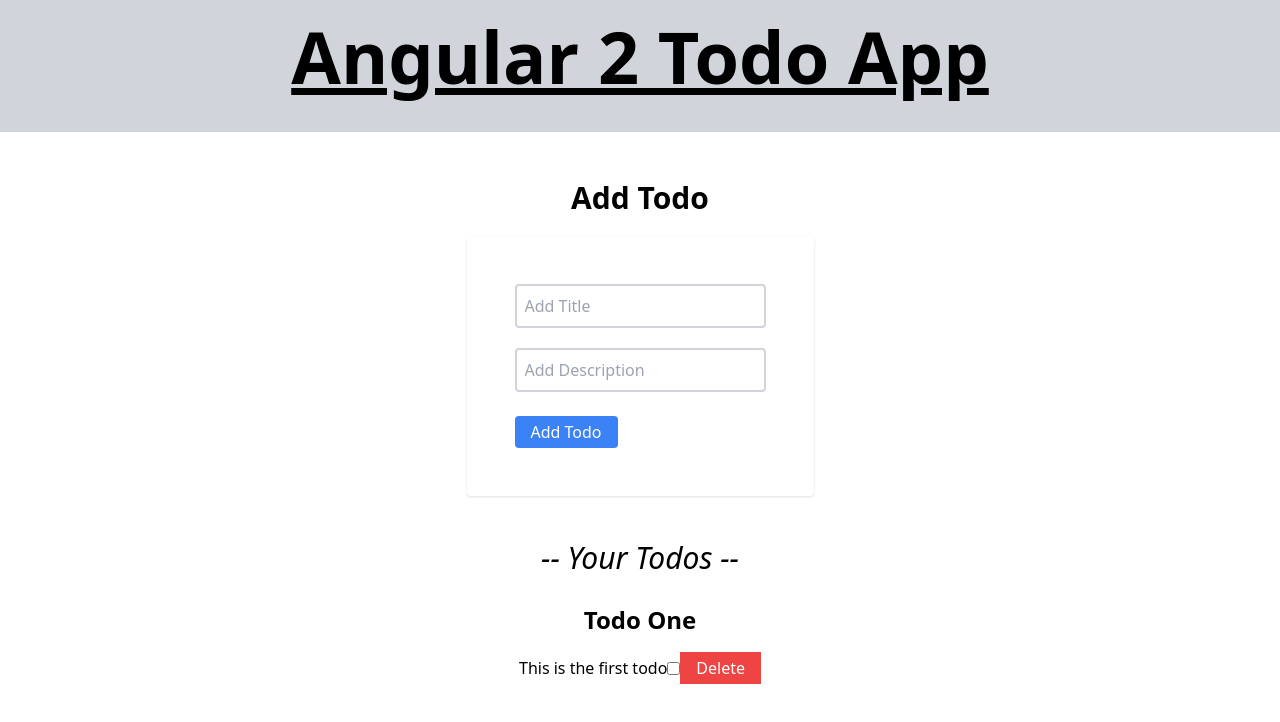
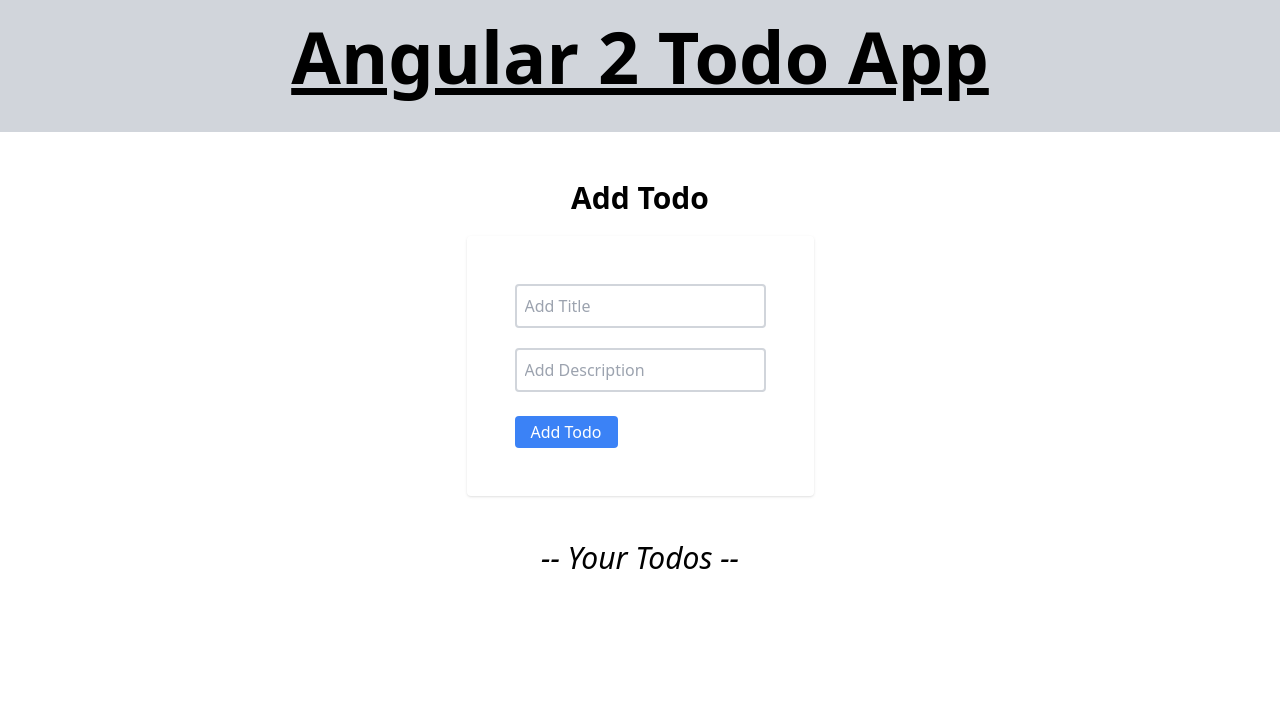
Before and after one commit to sharduli8090/todo-list-angular, an Angular app: page / in a window 1280 px wide. Shown: the top 722 px of the page. Built offline with nearby package versions, Linux system fonts and the light colour scheme.

Commit message:
localstorage integrated

```diff
--- a/src/app/components/todos/todos.component.ts
+++ b/src/app/components/todos/todos.component.ts
@@ -12,23 +12,20 @@ import { AddtodoComponent } from '../addtodo/addtodo.component';
   styleUrl: './todos.component.css',
 })
 export class TodosComponent implements OnInit {
-  todos: Todos[];
-  constructor() {
-    this.todos = [
-      {
-        id: 1,
-        title: 'Todo One',
-        description: 'This is the first todo',
-        completed: false,
-      }
-    ];
+  todos: Todos[]=[];
+  constructor() {}
+
+  ngOnInit(): void {
+    const storedItems = localStorage.getItem('todos');
+    if(storedItems) {
+      this.todos = JSON.parse(storedItems);
+    }
   }
-
-  ngOnInit(): void {}
 
   todoDeleteMain(todo: Todos) {
     console.log('Delete Todo', todo);
     this.todos = this.todos.filter((t) => t.id !== todo.id);
+    this.updateLocalStorage();
   }
 
   todoCheckMain(todo: Todos) {
@@ -39,10 +36,16 @@ export class TodosComponent implements OnInit {
       }
       return t;
     });
+    this.updateLocalStorage();
   }
 
   addTodoMain(todo: Todos) {
     console.log('Add Todo', todo);
     this.todos.push(todo);
+    this.updateLocalStorage();
+  }
+
+  updateLocalStorage() {
+    localStorage.setItem('todos', JSON.stringify(this.todos));
   }
 }
```
